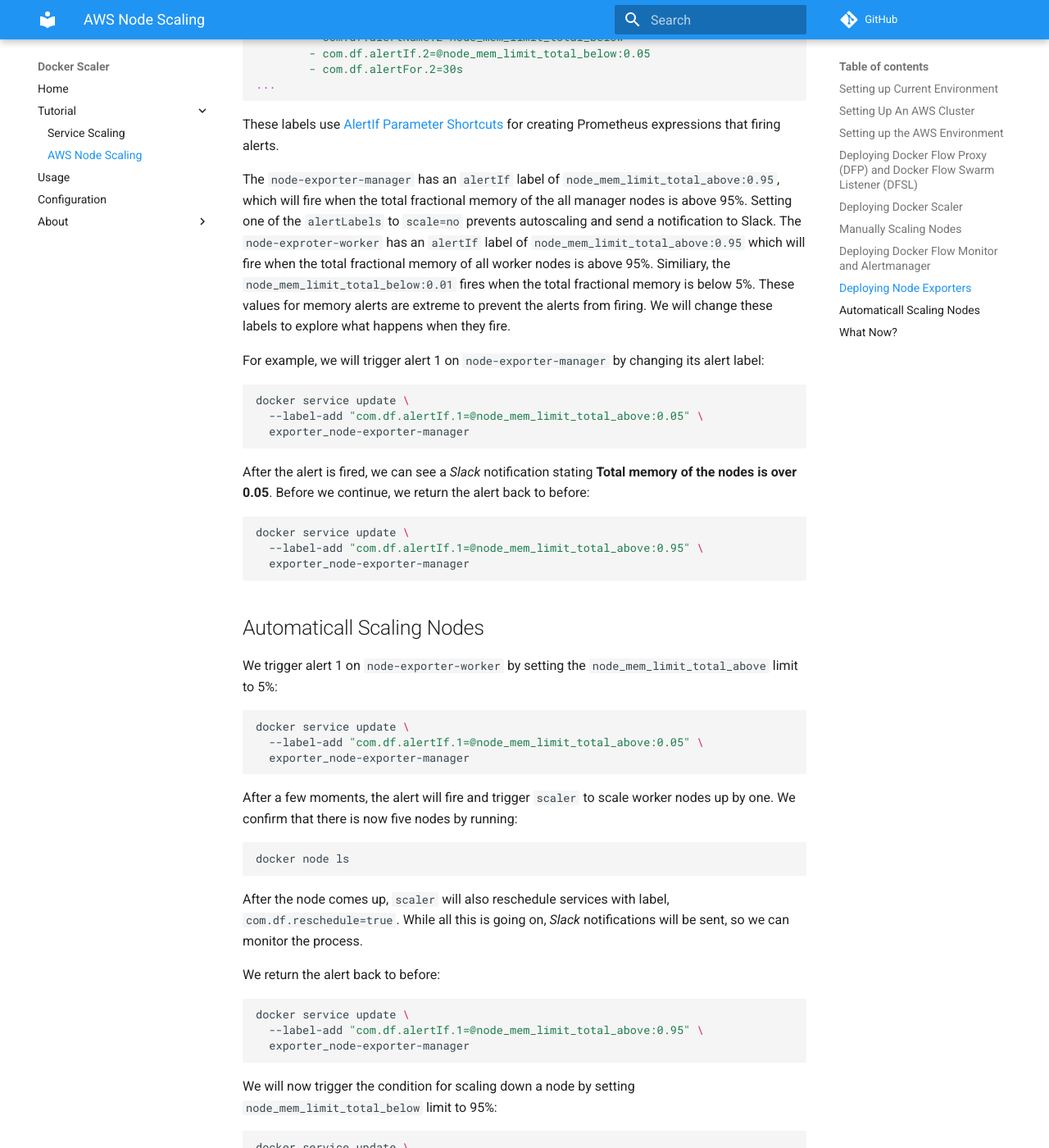
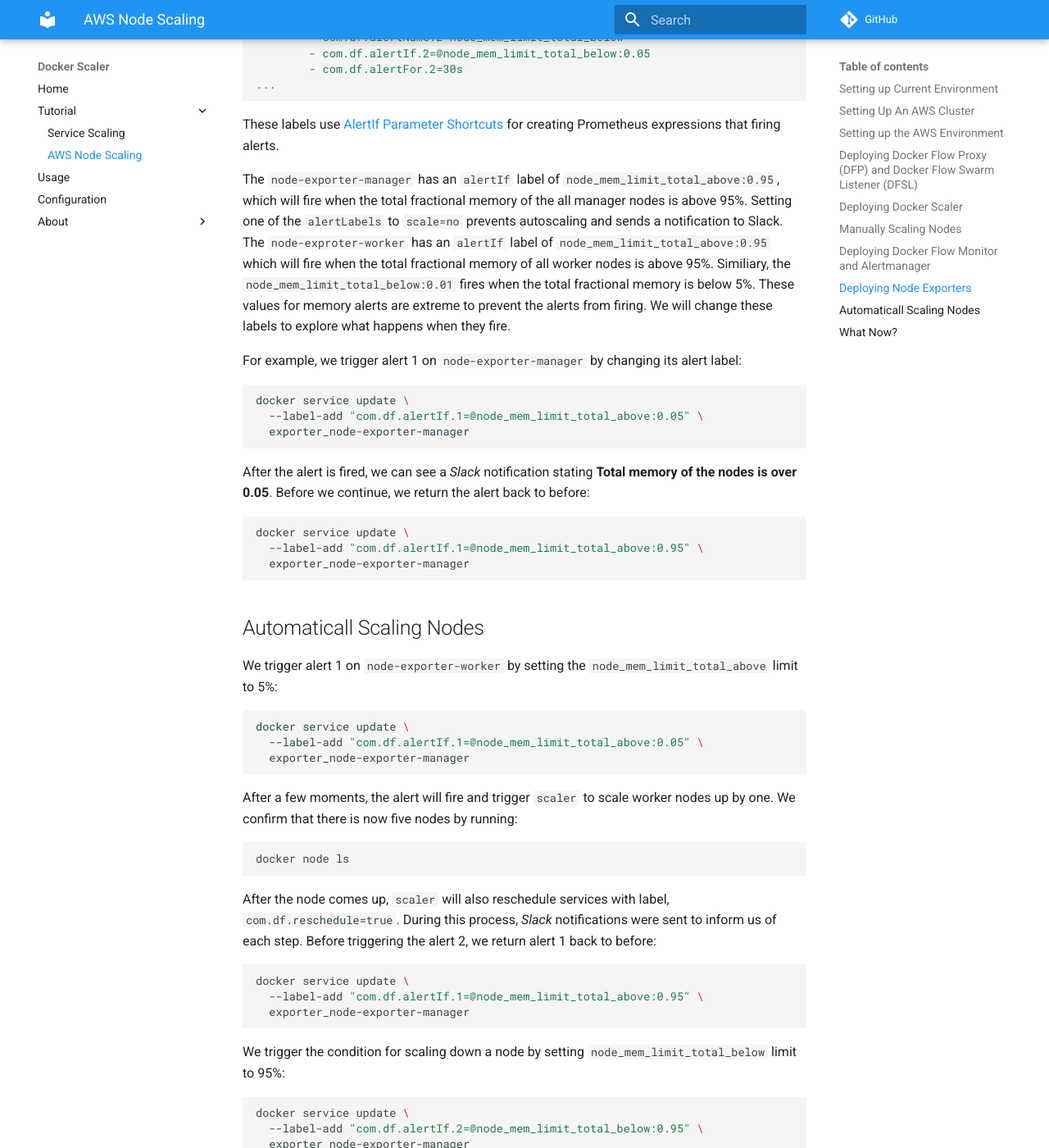
Before and after one commit to thomasjpfan/docker-scaler, an MkDocs documentation site: the page built from docs/aws-node-scale.md, in a window 1280 px wide and 1400 px high, scrolled down 7486 px. Shown: the whole window at 82% size. Built offline with MkDocs 1.6.1 and Material for MkDocs 9.7.7, drawn with Linux system fonts in a browser that asks for light colours; comment, search, counter and statistics services are not loaded; old or Windows-style settings are respelled for this version of MkDocs.

Commit message:
DOC: Grammer [skip ci]

````diff
--- a/docs/aws-node-scale.md
+++ b/docs/aws-node-scale.md
@@ -351,9 +351,9 @@
 
 These labels use [AlertIf Parameter Shortcuts](http://monitor.dockerflow.com/usage/#alertif-parameter-shortcuts) for creating Prometheus expressions that firing alerts.
 
-The `node-exporter-manager` has an `alertIf` label of `node_mem_limit_total_above:0.95`, which will fire when the total fractional memory of the all manager nodes is above 95%. Setting one of the `alertLabels` to `scale=no` prevents autoscaling and send a notification to Slack. The `node-exproter-worker` has an `alertIf` label of `node_mem_limit_total_above:0.95` which will fire when the total fractional memory of all worker nodes is above 95%. Similiary, the `node_mem_limit_total_below:0.01` fires when the total fractional memory is below 5%. These values for memory alerts are extreme to prevent the alerts from firing. We will change these labels to explore what happens when they fire.
+The `node-exporter-manager` has an `alertIf` label of `node_mem_limit_total_above:0.95`, which will fire when the total fractional memory of the all manager nodes is above 95%. Setting one of the `alertLabels` to `scale=no` prevents autoscaling and sends a notification to Slack. The `node-exproter-worker` has an `alertIf` label of `node_mem_limit_total_above:0.95` which will fire when the total fractional memory of all worker nodes is above 95%. Similiary, the `node_mem_limit_total_below:0.01` fires when the total fractional memory is below 5%. These values for memory alerts are extreme to prevent the alerts from firing. We will change these labels to explore what happens when they fire.
 
-For example, we will trigger alert 1 on `node-exporter-manager` by changing its alert label:
+For example, we trigger alert 1 on `node-exporter-manager` by changing its alert label:
 
 ```bash
 docker service update \
@@ -385,9 +385,7 @@
 docker node ls
 ```
 
-After the node comes up, `scaler` will also reschedule services with label, `com.df.reschedule=true`. While all this is going on, *Slack* notifications will be sent, so we can monitor the process.
-
-We return the alert back to before:
+After the node comes up, `scaler` will also reschedule services with label, `com.df.reschedule=true`. During this process, *Slack* notifications were sent to inform us of each step. Before triggering the alert 2, we return alert 1 back to before:
 
 ```bash
 docker service update \
@@ -395,7 +393,7 @@
   exporter_node-exporter-manager
 ```
 
-We will now trigger the condition for scaling down a node by setting `node_mem_limit_total_below` limit to 95%:
+We trigger the condition for scaling down a node by setting `node_mem_limit_total_below` limit to 95%:
 
 ```bash
 docker service update \
````
